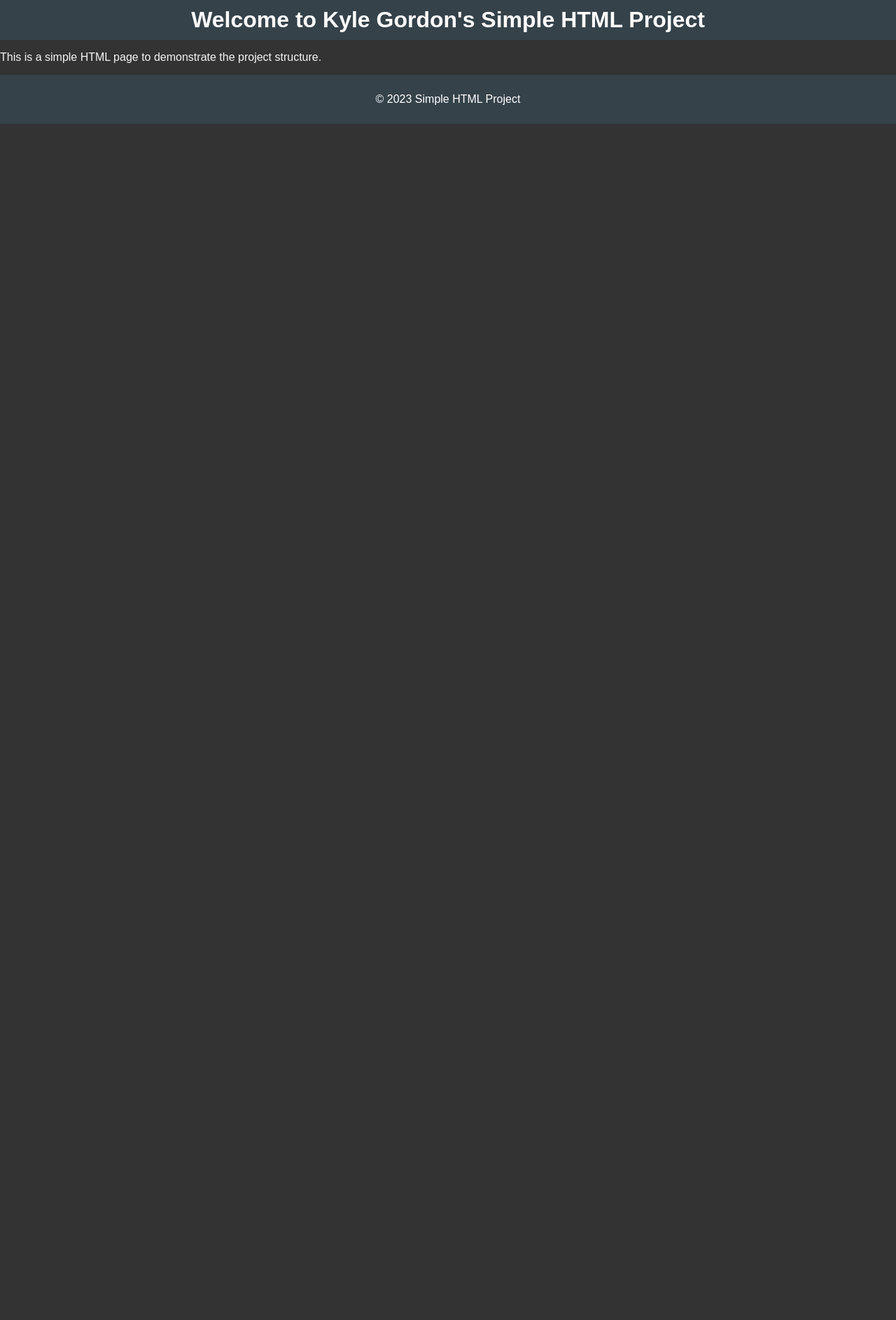
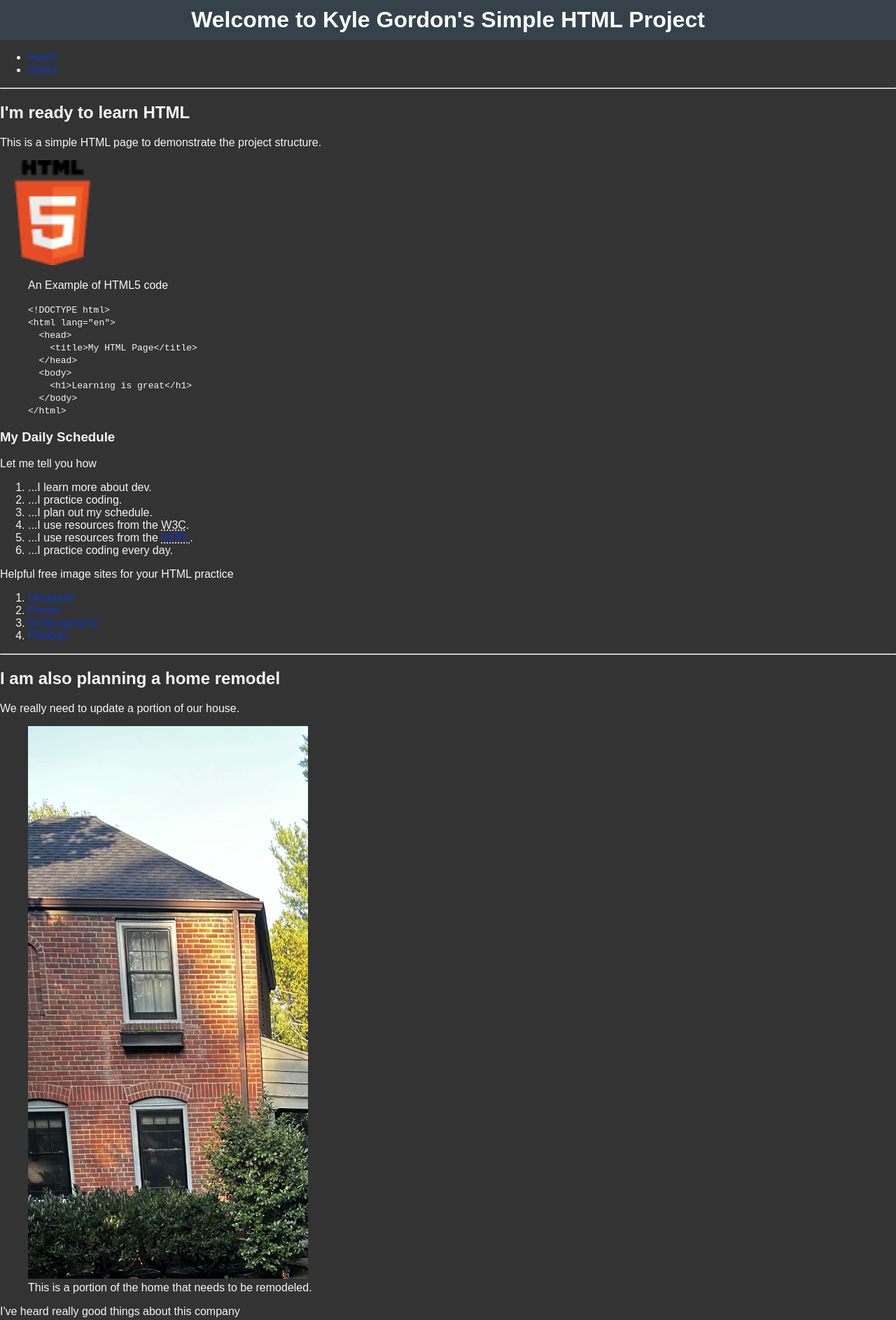
Before and after one commit to cage-gordon/html-test, a plain HTML site: page src/index.html in a window 1280 px wide. Shown: the top 1887 px of the page at 70% size. Before the commit the page ends 800 px from the top, so only its background shows below. Drawn offline with Linux system fonts and the light colour scheme.

Commit message:
completed html training through Chapter 6

```diff
--- a/src/index.html
+++ b/src/index.html
@@ -2,20 +2,107 @@
 <html lang="en">
 <head>
     <meta charset="UTF-8">
-    <meta name="viewport" content="width=device-width, initial-scale=1.0">
+    <meta name="author" content="Kyle Gordon, initial-scale=1.0">
+    <meta name="description" content="This page contains all the things I am learning about for HTML.">
     <title>Simple HTML Project</title>
     <link rel="stylesheet" href="styles/style.css">
+    <link rel="icon" href="images/html5-logo-31815.png" type="image/x-icon">
 </head>
 <body>
     <header>
         <h1>Welcome to Kyle Gordon's Simple HTML Project</h1>
     </header>
+
+        <nav>
+            <ul>
+                <li><a href="#html-learning">Home</a></li>
+                <li><a href="#home-remodel">About</a></li>
+            </ul>
+        </nav>
+    <hr>
+
     <main>
-        <p>This is a simple HTML page to demonstrate the project structure.</p>
+        <section id="html-learning">
+            <h2>I'm ready to learn HTML</h2>
+                <p>This is a simple HTML page to demonstrate the project structure.</p>
+                <img src="images/html5-logo-31815.png" alt="html5 logo" title="I am learning HTML5" width="150" height="150">
+                <figure>
+                    <figcaption>
+                        An Example of HTML5 code
+                    </figcaption>
+                    <p>
+                        <code>
+                            &lt;!DOCTYPE html&gt;<br>
+                            &lt;html lang="en"&gt;<br>
+                            &nbsp;&nbsp;&lt;head&gt;<br>
+                            &nbsp;&nbsp;&nbsp;&nbsp;&lt;title&gt;My HTML Page&lt;/title&gt;<br>
+                            &nbsp;&nbsp;&lt;/head&gt;<br>
+                            &nbsp;&nbsp;&lt;body&gt;<br>
+                            &nbsp;&nbsp;&nbsp;&nbsp;&lt;h1&gt;Learning is great&lt;/h1&gt;<br>
+                            &nbsp;&nbsp;&lt;/body&gt;<br>
+                            &lt;/html&gt;
+                        </code>
+                    </p>
+                </figure>
+
+            <h3>My Daily Schedule</h3 >
+                <p>Let me tell you how</p>
+                    <ol>
+                        <li>...I learn more about dev.</li>
+                        <li>...I practice coding.</li>
+                        <li>...I plan out my schedule.</li>
+                        <li>...I use resources from the <abbr title="World Wide Web Consortium">W3C</abbr>.</li>
+                        <li>...I use resources from the
+                            <abbr title="Mozilla Developer Network">
+                                <a href="https://developer.mozilla.org/">MDN</a>
+                            </abbr>.</li>
+                        <li>...I practice coding every day.</li>
+                    </ol>
+
+                <p>Helpful free image sites for your HTML practice</p>
+                    <ol>
+                        <li><a href="https://unsplash.com/" target="_blank">Unsplash</a></li>
+                        <li><a href="https://www.pexels.com/" target="_blank">Pexels</a></li>
+                        <li><a href="https://gratisography.com/" target="_blank">Gratisography</a></li>
+                        <li><a href="https://pixabay.com/" target="_blank">Pixabay</a></li>
+                    </ol>
+        </section>
+
+        <hr>
+
+        <section id="home-remodel">
+            <h2>I am also planning a home remodel</h2>
+                <p>We really need to update a portion of our house.</p>
+                <figure>
+                    <img
+                        src="images/home-remodel.jpg"
+                        alt="Home image"
+                        title="Home to remodel"
+                        width="400"
+                        height="790"
+                        loading="lazy">
+                    <figcaption>
+                        This is a portion of the home that needs to be remodeled.
+                    </figcaption>
+                </figure>
+                <p>I've heard really good things about this company</p>
+                    <address>
+                        Gilday Renovations<br>
+                        8820 Brookville Rd<br>
+                        Silver Spring, MD 20910<br>
+                    </address>
+
+            !-- TODO: Add more places-->
+
+        </section>
     </main>
+
     <footer>
-        <p>&copy; 2023 Simple HTML Project</p>
+        <p>&copy; <a href="about.html">2023 Simple HTML Project</a></p>
     </footer>
+
+    <a href="#">Back to top</a>
+
     <script src="scripts/script.js"></script>
 </body>
 </html>
--- a/src/styles/style.css
+++ b/src/styles/style.css
@@ -35,3 +35,20 @@ footer {
     bottom: 0;
     width: 100%;
 }
+
+a {
+    color:#0a35c2;
+    text-decoration: none;
+}
+
+a:visited {
+    color: lightgray;
+}
+
+a:hover, a:active {
+    color: #5e56a1
+}
+
+nav {
+    color: aliceblue;
+}
```
Also changed, not shown: src/about.html (added, +52 -0 lines), src/images/home-remodel.jpg (added), src/images/html5-logo-31815.png (added).
